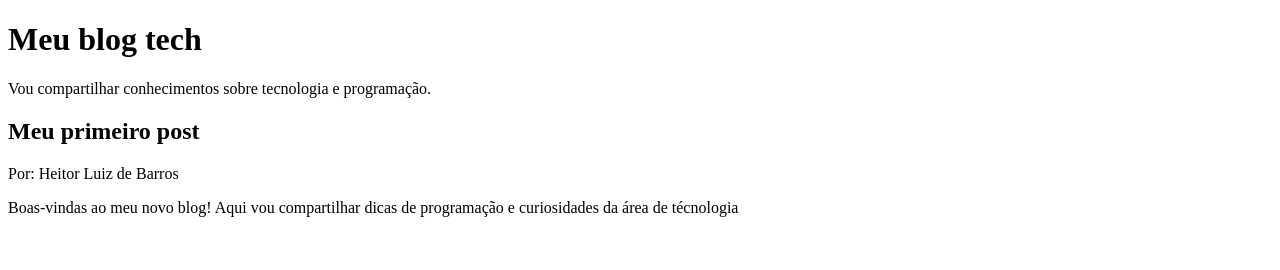
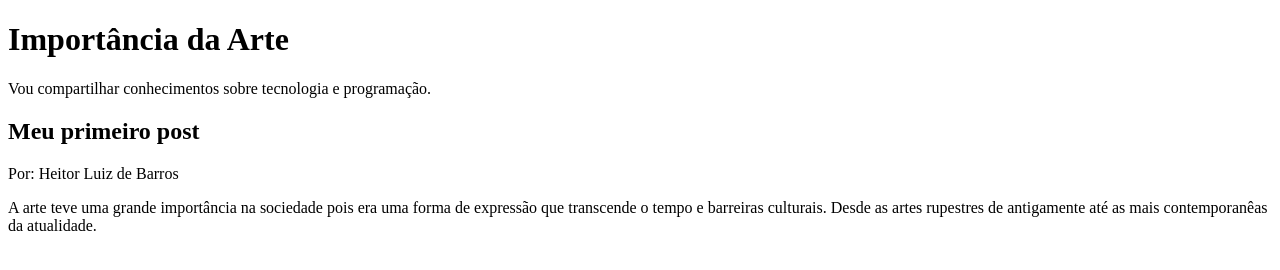
Before and after one commit to heitorluizbarros-prog/Heitor-pagina-web, a plain HTML site: page index.html in a window 1280 px wide. Drawn offline with Linux system fonts and the light colour scheme.

Commit message:
Começo da Importância da Arte

```diff
--- a/index.html
+++ b/index.html
@@ -4,17 +4,19 @@
    <head>
     <meta charset="UTF-8">
     <meta name="viewport" content="width=device-width, initial-scale=1.0">
-    <title>Meu Blog Tech</title>
+    <title>Meu Blog da Importância da arte</title>
   </head>
   <body>
     <header>
-    <h1> Meu blog tech </h1>
+    <h1> Importância da Arte </h1>
     <P> Vou compartilhar conhecimentos sobre tecnologia e programação. </P>
   </header>
    <main>
     <h2>Meu primeiro post</h2>
     <p>Por: Heitor Luiz de Barros</p>
-    <p>Boas-vindas ao meu novo blog! Aqui vou compartilhar dicas de programação e curiosidades da área de técnologia</p>
+    <p>A arte teve uma grande importância na sociedade pois era uma forma de expressão que transcende o tempo
+        e barreiras culturais. Desde as artes rupestres de antigamente até as mais contemporanêas da atualidade.
+    </p>
     </main>
   </body>
 </html>
```
